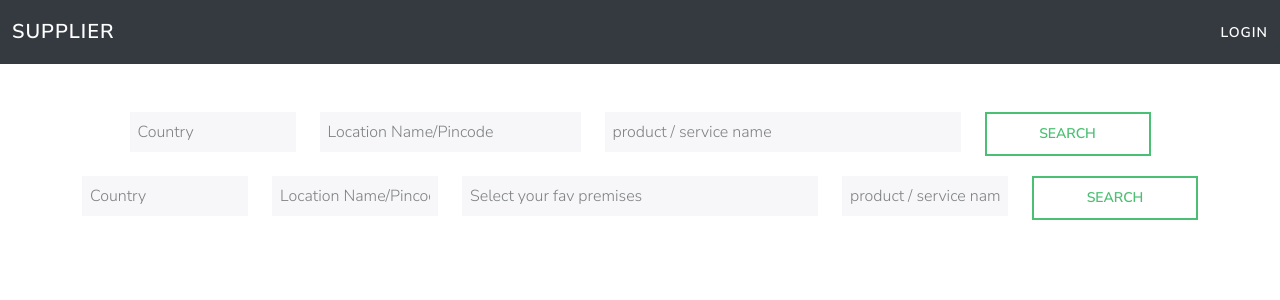
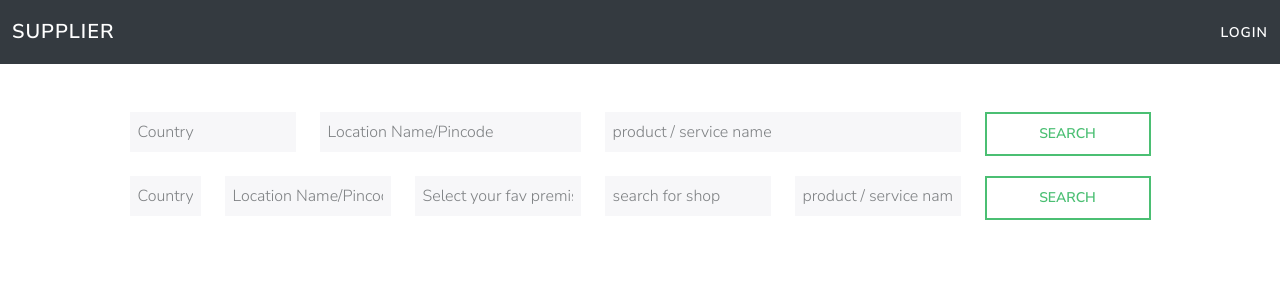
Before and after one commit to POOL4T7/supplier, a React (Vite) app: page / in a window 1280 px wide. Shown: the top 300 px of the page. Built offline with nearby package versions, Linux system fonts and the light colour scheme.

Commit message:
text typo fixed

```diff
--- a/src/components/SupplierForm/BussinessProfile.jsx
+++ b/src/components/SupplierForm/BussinessProfile.jsx
@@ -50,7 +50,7 @@ const BussinessProfile = ({ onNext }) => {
         console.log(e);
       }
     };
-    // fetchData();
+    fetchData();
   }, []);
 
   const onSubmit = async (data) => {
@@ -255,7 +255,7 @@ const BussinessProfile = ({ onNext }) => {
       </div>
 
       <button type='submit' className='btn btn-primary my-2'>
-        Next
+        Save & Next
       </button>
     </form>
   );
--- a/src/components/SupplierForm/SupplierDetails.jsx
+++ b/src/components/SupplierForm/SupplierDetails.jsx
@@ -237,7 +237,7 @@ const SupplierDetails = ({ onNext }) => {
       </div>
 
       <button type='submit' className='btn btn-primary my-2 my-sm-0'>
-        Next
+        Save & Next
       </button>
     </form>
   );
--- a/src/pages/LandingPage.jsx
+++ b/src/pages/LandingPage.jsx
@@ -11,6 +11,7 @@ const formSchema = yup
     location: yup.string().optional(),
     mall: yup.string().optional(),
     premises: yup.string().optional(),
+    shop: yup.string().optional(),
   })
   .test('at-least-one', 'At least one field is required', (values) =>
     Object.values(values).some((value) => value && value.trim().length > 0)
@@ -90,7 +91,7 @@ const LandingPage = () => {
 
       <form onSubmit={form2.handleSubmit(onSubmitForm2)}>
         <div className='row mb-3 justify-content-center'>
-          <div className='col-12 col-md-2 mb-2'>
+          <div className='col-12 col-md-1 mb-2'>
             <input
               type='text'
               className='form-control'
@@ -106,12 +107,20 @@ const LandingPage = () => {
               {...form2.register('location')}
             />
           </div>
-          <div className='col-12 col-md-4 mb-2'>
+          <div className='col-12 col-md-2 mb-2'>
             <input
               type='text'
               className='form-control'
               placeholder='Select your fav premises'
               {...form2.register('premises')}
+            />
+          </div>
+          <div className='col-12 col-md-2 mb-2'>
+            <input
+              type='text'
+              className='form-control'
+              placeholder='search for shop'
+              {...form2.register('shop')}
             />
           </div>
           <div className='col-12 col-md-2 mb-2'>
--- a/src/pages/Signin.jsx
+++ b/src/pages/Signin.jsx
@@ -6,7 +6,7 @@ import axios from 'axios';
 import { toast } from 'react-toastify';
 import { useEffect } from 'react';
 import { userDetailsAtom } from '../storges/user';
-import { useNavigate } from 'react-router-dom';
+import { Link, useNavigate } from 'react-router-dom';
 import { useAtom } from 'jotai';
 
 const loginSchema = yup.object().shape({
@@ -87,6 +87,15 @@ const LoginForm = () => {
           Login
         </button>
       </form>
+      <div className='row pt-3'>
+        <div className='col'>
+          New Customer?
+          <Link className='link-primary' to='/register'>
+            {' '}
+            Register
+          </Link>
+        </div>
+      </div>
     </FormContainer>
   );
 };
--- a/src/pages/Signup.jsx
+++ b/src/pages/Signup.jsx
@@ -4,7 +4,7 @@ import * as yup from 'yup';
 import FormContainer from '../components/common/FormContainer';
 import axios from 'axios';
 import { toast } from 'react-toastify';
-import { useNavigate } from 'react-router-dom';
+import { Link, useNavigate } from 'react-router-dom';
 
 const signupSchema = yup.object().shape({
   email: yup
@@ -82,9 +82,18 @@ const Signup = () => {
           className='btn btn-primary'
           disabled={isSubmitting}
         >
-          Login
+          Signup
         </button>
       </form>
+      <div className='row pt-3'>
+        <div className='col'>
+          Already have account?
+          <Link className='link-primary' to='/signin'>
+            {' '}
+            Login
+          </Link>
+        </div>
+      </div>
     </FormContainer>
   );
 };
--- a/src/pages/SignupCompletion.jsx
+++ b/src/pages/SignupCompletion.jsx
@@ -84,7 +84,7 @@ const SignupCompletion = () => {
           className='btn btn-primary'
           disabled={isSubmitting}
         >
-          Login
+          Set up
         </button>
       </form>
     </FormContainer>
```
